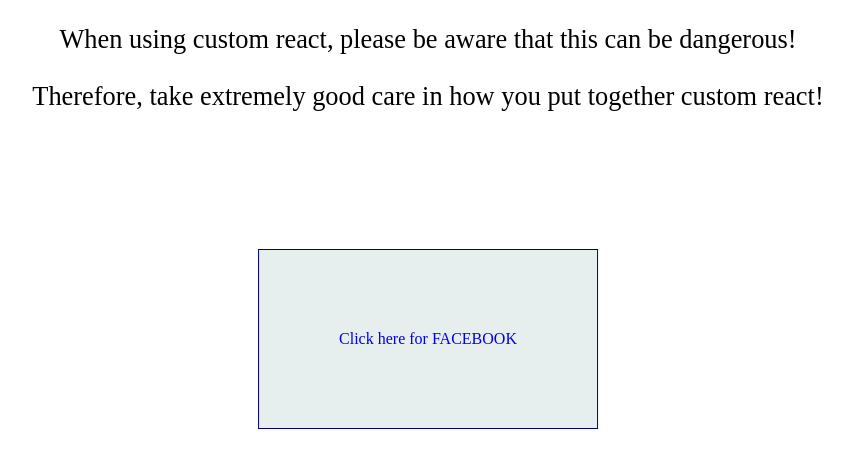
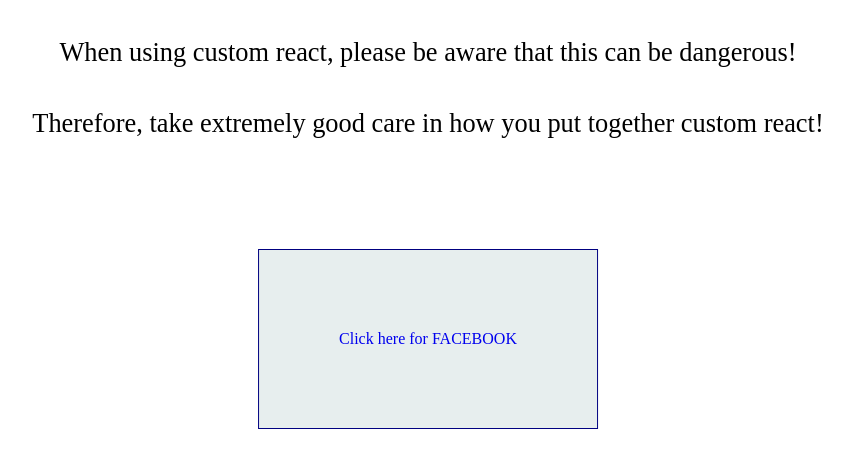
Before and after one commit to JohanSwannie/React-Custom01, a plain HTML site: page index.html in a window 1280 px wide. Shown: the part 61-528 px from the top of the page, without its empty margins (212-1064 px from the left). Drawn offline with Linux system fonts and the light colour scheme.

Commit message:
Update index CSS Component

```diff
--- a/index.css
+++ b/index.css
@@ -6,6 +6,7 @@
 #para {
   font-size: 1.65rem;
   text-align: center;
+  margin: 2.5rem 0;
 }
 
 .link {
```
